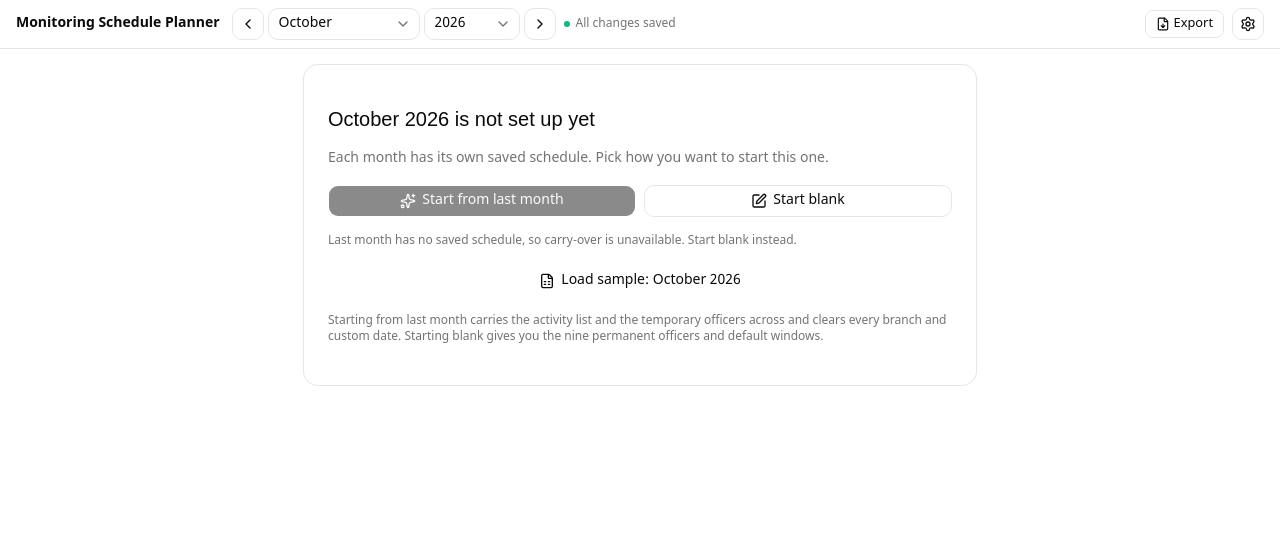
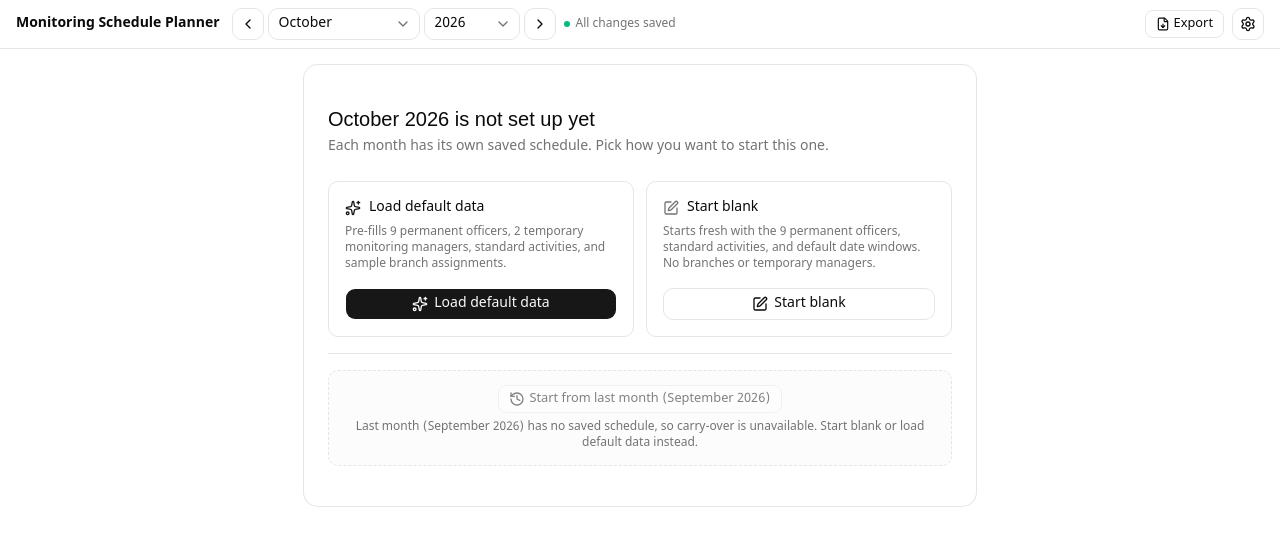
Before and after one commit to munna-68/Dishari, a React (Vite) app: page / in a window 1280 px wide. Shown: the top 546 px of the page. Built offline with nearby package versions, Linux system fonts and the light colour scheme.

Commit message:
feat: add load default data functionality and enhance planner components

```diff
--- a/src/components/app-top-bar.tsx
+++ b/src/components/app-top-bar.tsx
@@ -10,6 +10,7 @@ import {
   Moon,
   RotateCcw,
   Settings,
+  Sparkles,
   Sun,
   Upload,
 } from 'lucide-react'
@@ -42,7 +43,7 @@ import {
   DropdownMenuTrigger,
 } from '@/components/ui/dropdown-menu'
 import { Label } from '@/components/ui/label'
-import { MONTH_NAMES, parseMonthKey } from '@/lib/date'
+import { MONTH_NAMES, monthLabel, parseMonthKey } from '@/lib/date'
 import { cn } from '@/lib/utils'
 
 export interface TopBarProps {
@@ -62,6 +63,7 @@ export interface TopBarProps {
   onRestoreBackup: (file: File) => void
   onResetAll: () => void
   onLoadSample: () => void
+  onLoadDefault?: () => void
   onToggleTheme: () => void
 }
 
@@ -82,6 +84,7 @@ export function TopBar({
   onRestoreBackup,
   onResetAll,
   onLoadSample,
+  onLoadDefault,
   onToggleTheme,
 }: TopBarProps) {
   const parts = parseMonthKey(monthKey)
@@ -158,6 +161,12 @@ export function TopBar({
                 {theme === 'dark' ? <Sun /> : <Moon />}
                 Switch to {theme === 'dark' ? 'light' : 'dark'} theme
               </DropdownMenuItem>
+              {onLoadDefault ? (
+                <DropdownMenuItem onSelect={onLoadDefault}>
+                  <Sparkles />
+                  Load default data ({monthLabel(monthKey)})
+                </DropdownMenuItem>
+              ) : null}
               <DropdownMenuItem onSelect={onLoadSample}>
                 <CalendarCheck />
                 Load sample: October 2026
--- a/src/components/calendar/planner-calendar.tsx
+++ b/src/components/calendar/planner-calendar.tsx
@@ -235,6 +235,7 @@ function BandSegmentView({
   const colour = segment.windowKey === 'one' ? 'bg-window-one' : 'bg-window-two'
   const label = segment.windowKey === 'one' ? 'Window 1' : 'Window 2'
   const text = `${label}: ${range.start} to ${range.end}`
+  const columnCount = segment.endColumn - segment.startColumn + 1
 
   return (
     <div
@@ -249,6 +250,7 @@ function BandSegmentView({
         text={text}
         colour={colour}
         dragging={draggingId === `${segment.windowKey}-body`}
+        columnCount={columnCount}
       />
 
       {segment.isFirstSegment ? (
@@ -278,11 +280,13 @@ function WindowBody({
   text,
   colour,
   dragging,
+  columnCount,
 }: {
   id: string
   text: string
   colour: string
   dragging: boolean
+  columnCount: number
 }) {
   const { attributes, listeners, setNodeRef, transform } = useDraggable({ id })
   return (
@@ -296,13 +300,26 @@ function WindowBody({
           tabIndex={-1}
           aria-label={`${text}. Drag to shift this window.`}
           className={cn(
-            'pointer-events-auto absolute inset-x-0 top-0 z-10 h-2 cursor-ew-resize touch-none rounded-full',
+            'pointer-events-auto absolute inset-x-0 top-0 z-10 grid h-2 cursor-ew-resize touch-none gap-1',
             'focus-visible:ring-2 focus-visible:ring-ring focus-visible:outline-none',
-            colour,
-            dragging && 'ring-2 ring-foreground',
+            dragging && 'opacity-80',
           )}
-          style={{ transform: CSS.Translate.toString(transform) }}
-        />
+          style={{
+            gridTemplateColumns: `repeat(${columnCount}, minmax(0, 1fr))`,
+            transform: CSS.Translate.toString(transform),
+          }}
+        >
+          {Array.from({ length: columnCount }, (_, index) => (
+            <span
+              key={index}
+              className={cn(
+                'h-full rounded-full',
+                colour,
+                dragging && 'ring-2 ring-foreground',
+              )}
+            />
+          ))}
+        </div>
       </TooltipTrigger>
       <TooltipContent>
         <p className="font-medium">{text}</p>
--- a/src/components/empty-month-state.tsx
+++ b/src/components/empty-month-state.tsx
@@ -1,60 +1,106 @@
-import { FileSpreadsheet, Sparkles, SquarePen } from 'lucide-react'
+import { FileSpreadsheet, History, Sparkles, SquarePen } from 'lucide-react'
 
 import { Button } from '@/components/ui/button'
-import { Card, CardContent, CardHeader, CardTitle } from '@/components/ui/card'
-import { monthLabel } from '@/lib/date'
+import { Card, CardContent, CardDescription, CardHeader, CardTitle } from '@/components/ui/card'
+import { monthLabel, shiftMonthKey } from '@/lib/date'
 
 export interface EmptyMonthStateProps {
   monthKey: string
+  onLoadDefaultData: () => void
+  onStartBlank: () => void
   onStartFromLastMonth: () => void
-  onStartBlank: () => void
-  onLoadSample: () => void
+  onLoadSample?: () => void
   previousMonthHasList: boolean
 }
 
 export function EmptyMonthState({
   monthKey,
+  onLoadDefaultData,
+  onStartBlank,
   onStartFromLastMonth,
-  onStartBlank,
   onLoadSample,
   previousMonthHasList,
 }: EmptyMonthStateProps) {
+  const currentMonthName = monthLabel(monthKey)
+  const previousKey = shiftMonthKey(monthKey, -1)
+  const previousMonthName = monthLabel(previousKey)
+
   return (
     <Card className="mx-auto max-w-2xl">
-      <CardHeader className="px-6 pt-6">
-        <CardTitle className="text-xl">{monthLabel(monthKey)} is not set up yet</CardTitle>
+      <CardHeader className="px-6 pt-6 pb-2">
+        <CardTitle className="text-xl">{currentMonthName} is not set up yet</CardTitle>
+        <CardDescription className="text-sm text-muted-foreground">
+          Each month has its own saved schedule. Pick how you want to start this one.
+        </CardDescription>
       </CardHeader>
       <CardContent className="space-y-4 px-6 pb-6">
-        <p className="text-sm text-muted-foreground">
-          Each month has its own saved schedule. Pick how you want to start this one.
+        <div className="grid gap-3 sm:grid-cols-2">
+          <div className="flex flex-col justify-between rounded-lg border bg-card p-4 transition-all hover:border-primary/50">
+            <div className="space-y-1.5">
+              <div className="flex items-center gap-2 font-medium text-sm">
+                <Sparkles className="size-4 text-primary" />
+                <span>Load default data</span>
+              </div>
+              <p className="text-xs text-muted-foreground">
+                Pre-fills 9 permanent officers, 2 temporary monitoring managers, standard activities, and sample branch assignments.
               </p>
+            </div>
+            <Button onClick={onLoadDefaultData} className="mt-4 w-full">
+              <Sparkles className="size-4" />
+              Load default data
+            </Button>
+          </div>
 
-        <div className="flex flex-col gap-2 sm:flex-row">
-          <Button onClick={onStartFromLastMonth} disabled={!previousMonthHasList} className="flex-1">
-            <Sparkles />
-            Start from last month
-          </Button>
-          <Button variant="outline" onClick={onStartBlank} className="flex-1">
-            <SquarePen />
+          <div className="flex flex-col justify-between rounded-lg border bg-card p-4 transition-all hover:border-muted-foreground/50">
+            <div className="space-y-1.5">
+              <div className="flex items-center gap-2 font-medium text-sm">
+                <SquarePen className="size-4 text-muted-foreground" />
+                <span>Start blank</span>
+              </div>
+              <p className="text-xs text-muted-foreground">
+                Starts fresh with the 9 permanent officers, standard activities, and default date windows. No branches or temporary managers.
+              </p>
+            </div>
+            <Button variant="outline" onClick={onStartBlank} className="mt-4 w-full">
+              <SquarePen className="size-4" />
               Start blank
             </Button>
           </div>
+        </div>
 
-        {previousMonthHasList ? null : (
+        <div className="border-t pt-4">
+          <div className="rounded-lg border border-dashed bg-muted/30 p-3.5 text-center space-y-1.5">
+            <Button
+              variant="outline"
+              size="sm"
+              onClick={onStartFromLastMonth}
+              disabled={!previousMonthHasList}
+              className="w-full sm:w-auto"
+            >
+              <History className="size-4" />
+              Start from last month ({previousMonthName})
+            </Button>
             <p className="text-xs text-muted-foreground">
-            Last month has no saved schedule, so carry-over is unavailable. Start blank instead.
+              {previousMonthHasList
+                ? `Carries over the activity list and temporary officers from ${previousMonthName}, clearing branch assignments and custom dates.`
+                : `Last month (${previousMonthName}) has no saved schedule, so carry-over is unavailable. Start blank or load default data instead.`}
             </p>
-        )}
+          </div>
+        </div>
 
-        <Button variant="ghost" onClick={onLoadSample} className="w-full">
-          <FileSpreadsheet />
-          Load sample: October 2026
+        {onLoadSample && monthKey !== '2026-10' ? (
+          <div className="text-center pt-1">
+            <Button
+              variant="ghost"
+              size="sm"
+              onClick={onLoadSample}
+              className="text-xs text-muted-foreground hover:text-foreground h-auto py-1"
+            >
+              <FileSpreadsheet className="size-3.5 mr-1" />
+              Load benchmark sample: October 2026
             </Button>
-
-        <p className="text-xs text-muted-foreground">
-          Starting from last month carries the activity list and the temporary officers across and clears every
-          branch and custom date. Starting blank gives you the nine permanent officers and default windows.
-        </p>
+          </div>
+        ) : null}
       </CardContent>
     </Card>
   )
--- a/src/components/planner-workspace.tsx
+++ b/src/components/planner-workspace.tsx
@@ -134,6 +134,7 @@ export function PlannerWorkspace() {
         onRestoreBackup={restoreBackup}
         onResetAll={planner.resetEverything}
         onLoadSample={planner.loadSample}
+        onLoadDefault={() => run({ type: 'month/loadDefault', monthKey })}
         onToggleTheme={() => {
           const next = theme === 'dark' ? 'light' : 'dark'
           setTheme(next)
@@ -166,8 +167,9 @@ export function PlannerWorkspace() {
           <EmptyMonthState
             monthKey={monthKey}
             previousMonthHasList={previousSchedule !== undefined}
+            onLoadDefaultData={() => run({ type: 'month/loadDefault', monthKey })}
+            onStartBlank={() => run({ type: 'month/startBlank', monthKey })}
             onStartFromLastMonth={() => run({ type: 'month/carryOver', monthKey })}
-            onStartBlank={() => run({ type: 'month/startBlank', monthKey })}
             onLoadSample={planner.loadSample}
           />
         ) : (
--- a/src/state/planner-context.tsx
+++ b/src/state/planner-context.tsx
@@ -59,6 +59,7 @@ export interface PlannerApi {
   run: (action: PlannerAction, options?: RunOptions) => void
   updateSettings: (patch: Partial<AppSettings>) => void
   loadSample: () => void
+  loadDefaultData: (monthKey?: string) => void
   saveStatus: 'idle' | 'pending' | 'saving' | 'saved'
   storageWarning: string | null
   migrationWarnings: string[]
@@ -185,6 +186,13 @@ export function PlannerProvider({ children }: { children: ReactNode }) {
         setMonthKeyState(SAMPLE_MONTH_KEY)
         toast.success('Loaded the October 2026 sample.')
       },
+      loadDefaultData: (targetMonthKey = monthKey) => {
+        const result = reduce(stateRef.current, { type: 'month/loadDefault', monthKey: targetMonthKey })
+        stateRef.current = result.state
+        dispatch(install(result.state))
+        setMonthKeyState(targetMonthKey)
+        toast.success(`Loaded default data for ${monthLabel(targetMonthKey)}.`)
+      },
       saveStatus: persistence.status,
       storageWarning: persistence.storageWarning,
       migrationWarnings: persistence.warnings,
--- a/src/test/setup.ts
+++ b/src/test/setup.ts
@@ -1 +1,7 @@
 import '@testing-library/jest-dom/vitest'
+import { cleanup } from '@testing-library/react'
+import { afterEach } from 'vitest'
+
+afterEach(() => {
+  cleanup()
+})
```
Also changed, not shown: 2 other files (tests, documents, lock files or other folders). Lines whose indentation alone changed are shown as unchanged.
